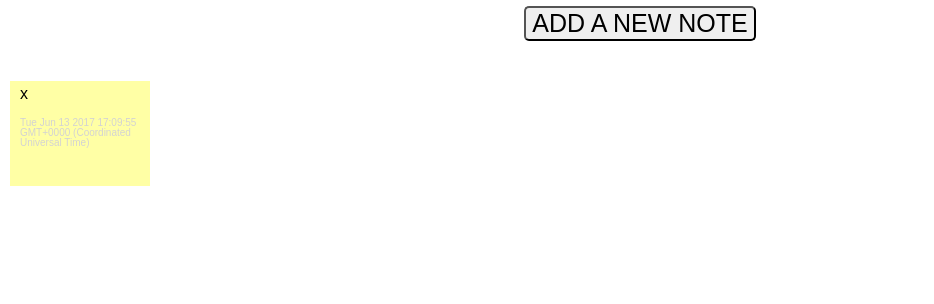
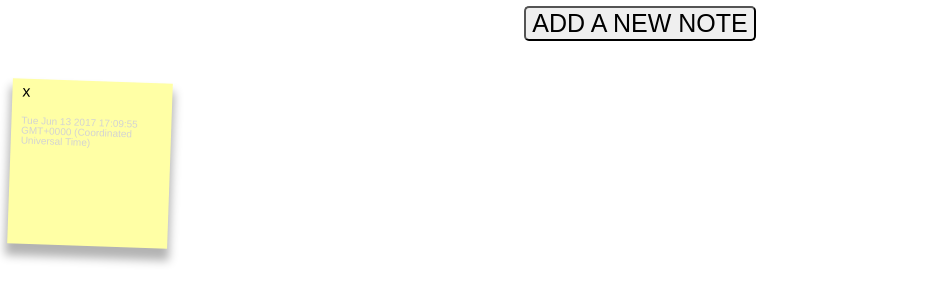
Before and after one commit to liliumcwu/sticky-notes, a plain HTML site: page index.html in a window 1280 px wide. Both pictures are taken after a click on the button "ADD A NEW NOTE". Shown: the part 164-468 px from the top of the page, without its empty margins (0-934 px from the left). Drawn offline with Linux system fonts and the light colour scheme.

Commit message:
fixes x cursor and adds shadow and transformation to notes

```diff
--- a/css/style.css
+++ b/css/style.css
@@ -3,6 +3,7 @@
 
 body {
   font-family: Arial, sans-serif;
+  background-image: "images/sticky-notes.jpg";
 }
 
 #heading {
@@ -25,15 +26,24 @@ body {
   border-radius: 5px;
 }
 
+.x {
+  width: 5px;
+  cursor: pointer;
+}
+
 .note {
   float: left;
-  width: 120px;
-  height: 90px;
+  width: 140px;
+  height: 150px;
   padding: 5px 10px 10px 10px;
 /*  text-align: center;*/
   margin: 10px;
   overflow-wrap: break-word;
   background-color: #FFFFA5;
+  box-shadow: 0 10px 10px 2px rgba(0,0,0,0.3);
+  transform: rotate(2deg);
+/*  background-image: url('/images/sticky.jpg');
+  background-size: contain;*/
 }
 
 .time {
--- a/js/main.js
+++ b/js/main.js
@@ -25,7 +25,8 @@ function addNote() {
   $numNotesLabel.innerHTML = 'Current number of notes ' + numNotes;
   var $newX = document.createElement('p');
   $newX.innerHTML = 'x';
-  $newX.style.width = '5px';
+  $newX.className = 'x';
+  // $newX.style.cursor = 'pointer';
   $newX.onclick = deleteNote;
   var $noteText = document.createElement('p');
   $noteText.contentEditable = true;
```
